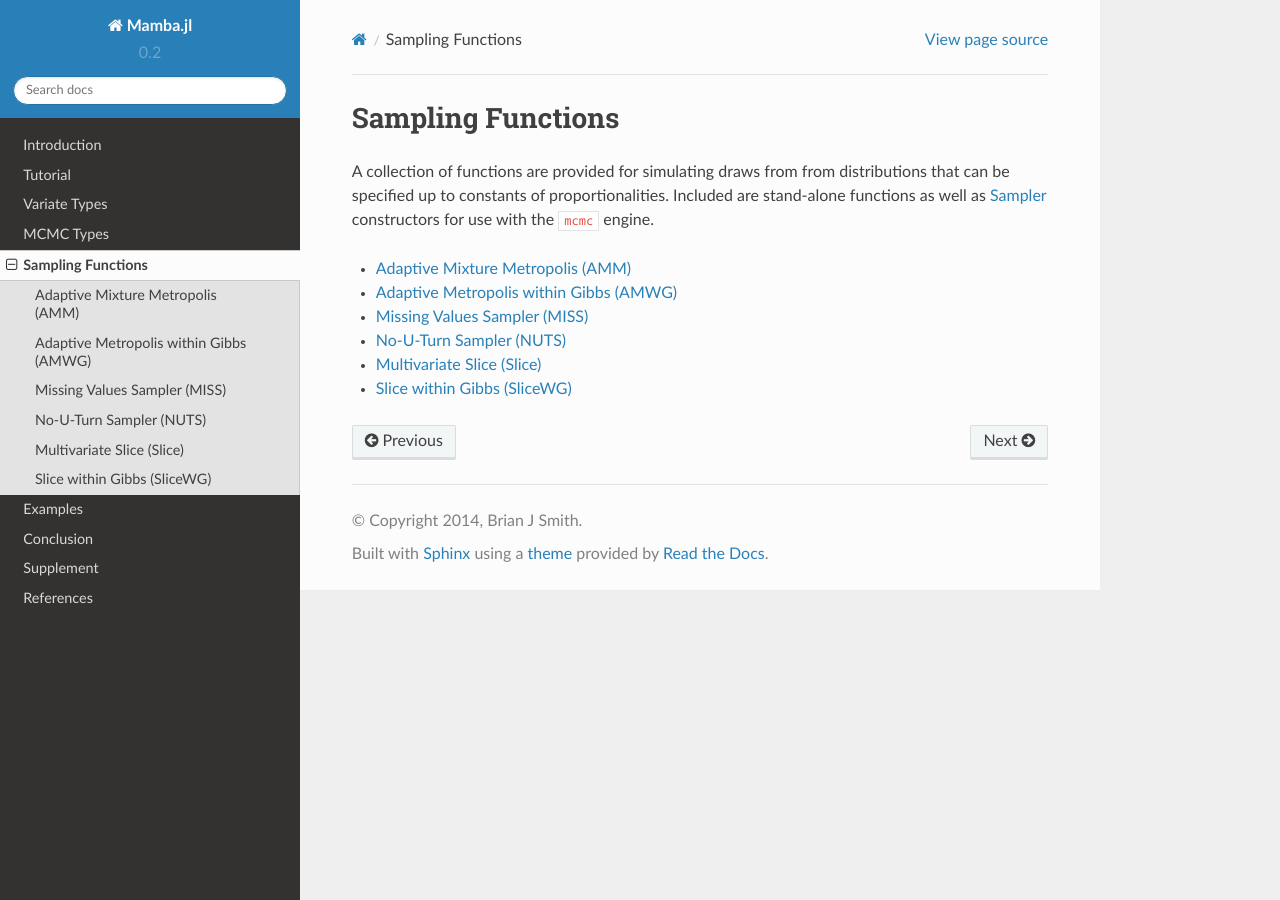
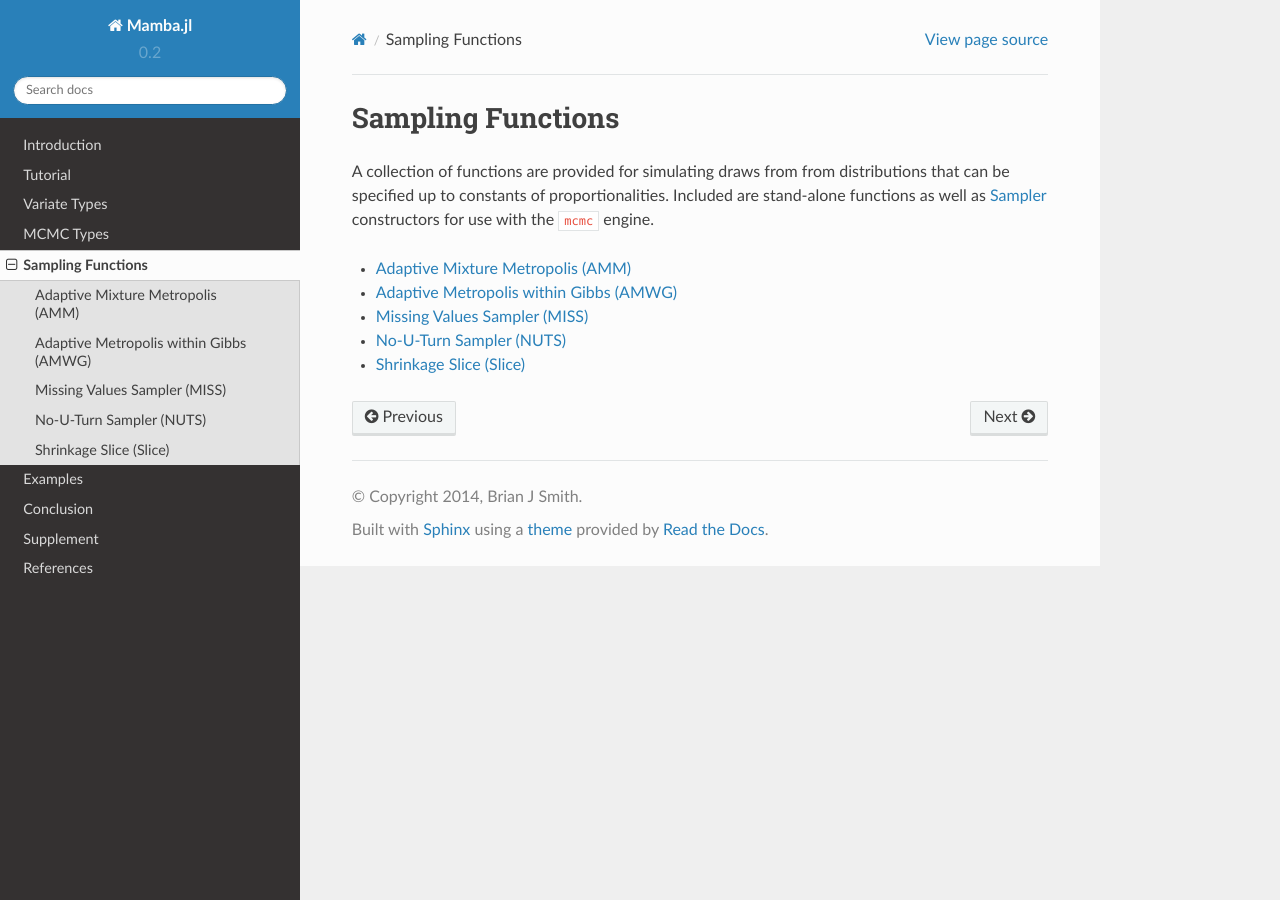
Before and after one commit to brian-j-smith/Mamba.jl, a Sphinx documentation site: the page built from doc/samplers.rst, in a window 1280 px wide. Built offline with Sphinx 7.4.7 and the Read the Docs theme 2.0.0, drawn with Linux system fonts in a browser that asks for light colours; formulas are drawn with MathJax 3; cross-references to code outside the pages are shown as plain code; some of the changed lines change nothing that is shown.

Commit message:
Replace slicewg!/SliceWG with :univar option in slice!/Slice.

```diff
--- a/doc/mcmc/chains.rst
+++ b/doc/mcmc/chains.rst
@@ -55,7 +55,7 @@
 
 	**Example**
 
-		See the :ref:`AMM <example-amm>`, :ref:`AMWG <example-amwg>`, :ref:`NUTS <example-nuts>`, :ref:`Slice <example-slice>`, and :ref:`SliceWG <example-slicewg>` examples.
+		See the :ref:`AMM <example-amm>`, :ref:`AMWG <example-amwg>`, :ref:`NUTS <example-nuts>`, and :ref:`Slice <example-slice>` examples.
 
 Methods
 ^^^^^^^
@@ -318,7 +318,7 @@
 
 	**Example**
 
-		See the :ref:`AMM <example-amm>`, :ref:`AMWG <example-amwg>`, :ref:`NUTS <example-nuts>`, :ref:`Slice <example-slice>`, and :ref:`SliceWG <example-slicewg>` examples.
+		See the :ref:`AMM <example-amm>`, :ref:`AMWG <example-amwg>`, :ref:`NUTS <example-nuts>`, and :ref:`Slice <example-slice>` examples.
 
 .. function:: summarystats(c::Chains; etype=:bm, args...)
 
--- a/doc/samplers/slice.rst
+++ b/doc/samplers/slice.rst
@@ -1,22 +1,25 @@
-.. index:: Sampling Functions; Multivariate Slice
+.. index:: Sampling Functions; Shrinkage Slice
 
-Multivariate Slice (Slice)
---------------------------
+Shrinkage Slice (Slice)
+-----------------------
 
-Implementation of the multivariate shrinkage slice sampler of Neal :cite:`neal:2003:SS` for simulating autocorrelated draws from a distribution that can be specified up to a constant of proportionality.
+Implementation of the shrinkage slice sampler of Neal :cite:`neal:2003:SS` for simulating autocorrelated draws from a distribution that can be specified up to a constant of proportionality.
 
 Stand-Alone Function
 ^^^^^^^^^^^^^^^^^^^^
 
-.. function:: slice!(v::SliceVariate, width::Vector{Float64}, logf::Function)
+.. function:: slice!(v::SliceVariate, width::Vector{Float64}, logf::Function, stype::Symbol=:multivar)
 
-	Simulate one draw from a target distribution using a multivariate (shrinkage) slice sampler.  Parameters are assumed to be continuous, but may be constrained or unconstrained.
+	Simulate one draw from a target distribution using a shrinkage slice sampler.  Parameters are assumed to be continuous, but may be constrained or unconstrained.
 
 	**Arguments**
 
 		* ``v`` : current state of parameters to be simulated.
 		* ``width`` : vector of the same length as ``v``, defining initial widths of a hyperrectangle from which to simulate values.
 		* ``logf`` : function to compute the log-transformed density (up to a normalizing constant) at ``v.value``.
+		* ``stype`` : sampler type. Options are
+			* ``:multivar`` : Joint multivariate sampling of parameters.
+			* ``:univar`` : Sequential univariate sampling.
 
 	**Value**
 
@@ -83,15 +86,18 @@
 Sampler Constructor
 ^^^^^^^^^^^^^^^^^^^^^^^
 
-.. function:: Slice(params::Vector{Symbol}, width::Vector{T<:Real}; \
-                transform::Bool=false)
+.. function:: Slice(params::Vector{Symbol}, width::Vector{T<:Real}, \
+                stype::Symbol=:multivar; transform::Bool=false)
 
-	Construct an ``Sampler`` object for multivariate (shrinkage) slice sampling.  Parameters are assumed to be continuous, but may be constrained or unconstrained.
+	Construct an ``Sampler`` object for shrinkage slice sampling.  Parameters are assumed to be continuous, but may be constrained or unconstrained.
 
 	**Arguments**
 
 		*  ``params`` : stochastic nodes to be updated with the sampler.
 		* ``width`` : vector of the same length as the combined elements of nodes ``params``, defining initial widths of a hyperrectangle from which to simulate values.
+		* ``stype`` : sampler type. Options are
+			* ``:multivar`` : Joint multivariate sampling of parameters.
+			* ``:univar`` : Sequential univariate sampling.
 		* ``transform`` : whether to sample parameters on the link-transformed scale (unconstrained parameter space).  If ``true``, then constrained parameters are mapped to unconstrained space according to transformations defined by the :ref:`section-Stochastic` ``link()`` function, and ``width`` is interpreted as being relative to the unconstrained parameter space.  Otherwise, sampling is relative to the untransformed space.
 
 	**Value**
@@ -101,58 +107,3 @@
 	**Example**
 
 		See the :ref:`section-Examples` section.
-
-.. index:: Sampling Functions; Slice within Gibbs
-
-Slice within Gibbs (SliceWG)
-----------------------------
-
-Implementation of the univariate shrinkage slice sampler of Neal :cite:`neal:2003:SS` for simulating autocorrelated draws from a distribution that can be specified up to a constant of proportionality.
-
-Stand-Alone Function
-^^^^^^^^^^^^^^^^^^^^
-
-.. function:: slicewg!(v::SliceVariate, width::Vector{Float64}, logf::Function)
-
-	Simulate one draw from a target distribution using a univariate (shrinkage) slice-within-Gibbs sampler.  Parameters are assumed to be continuous, but may be constrained or unconstrained.
-
-	**Arguments**
-
-		* ``v`` : current state of parameters to be simulated.
-		* ``width`` : vector of the same length as ``v``, defining initial intervals widths from which to simulate values.
-		* ``logf`` : function to compute the log-transformed density (up to a normalizing constant) at ``v.value``.
-
-	**Value**
-
-		Returns ``v`` updated with simulated values and associated tuning parameters.
-
-	.. _example-slicewg:
-
-	**Example**
-
-		The following example samples parameters in a simple linear regression model.  Details of the model specification and posterior distribution can be found in the :ref:`section-Supplement`.
-
-		.. literalinclude:: slice.jl
-			:language: julia
-
-Sampler Constructor
-^^^^^^^^^^^^^^^^^^^^^^^
-
-.. function:: SliceWG(params::Vector{Symbol}, width::Vector{T<:Real}; \
-                transform::Bool=false)
-
-	Construct an ``Sampler`` object for univariate (shrinkage) slice-within-Gibbs sampling.  Parameters are assumed to be continuous, but may be constrained or unconstrained.
-
-	**Arguments**
-
-		*  ``params`` : stochastic nodes to be updated with the sampler.
-		* ``width`` : vector of the same length as the combined elements of nodes ``params``, defining initial interval widths from which to simulate values.
-		* ``transform`` : whether to sample parameters on the link-transformed scale (unconstrained parameter space).  If ``true``, then constrained parameters are mapped to unconstrained space according to transformations defined by the :ref:`section-Stochastic` ``link()`` function, and ``width`` is interpreted as being relative to the unconstrained parameter space.  Otherwise, sampling is relative to the untransformed space.
-
-	**Value**
-
-		Returns an ``Sampler`` type object.
-
-	**Example**
-
-		See the :ref:`section-Examples` section.
```
Also changed, not shown: 14 other files.
